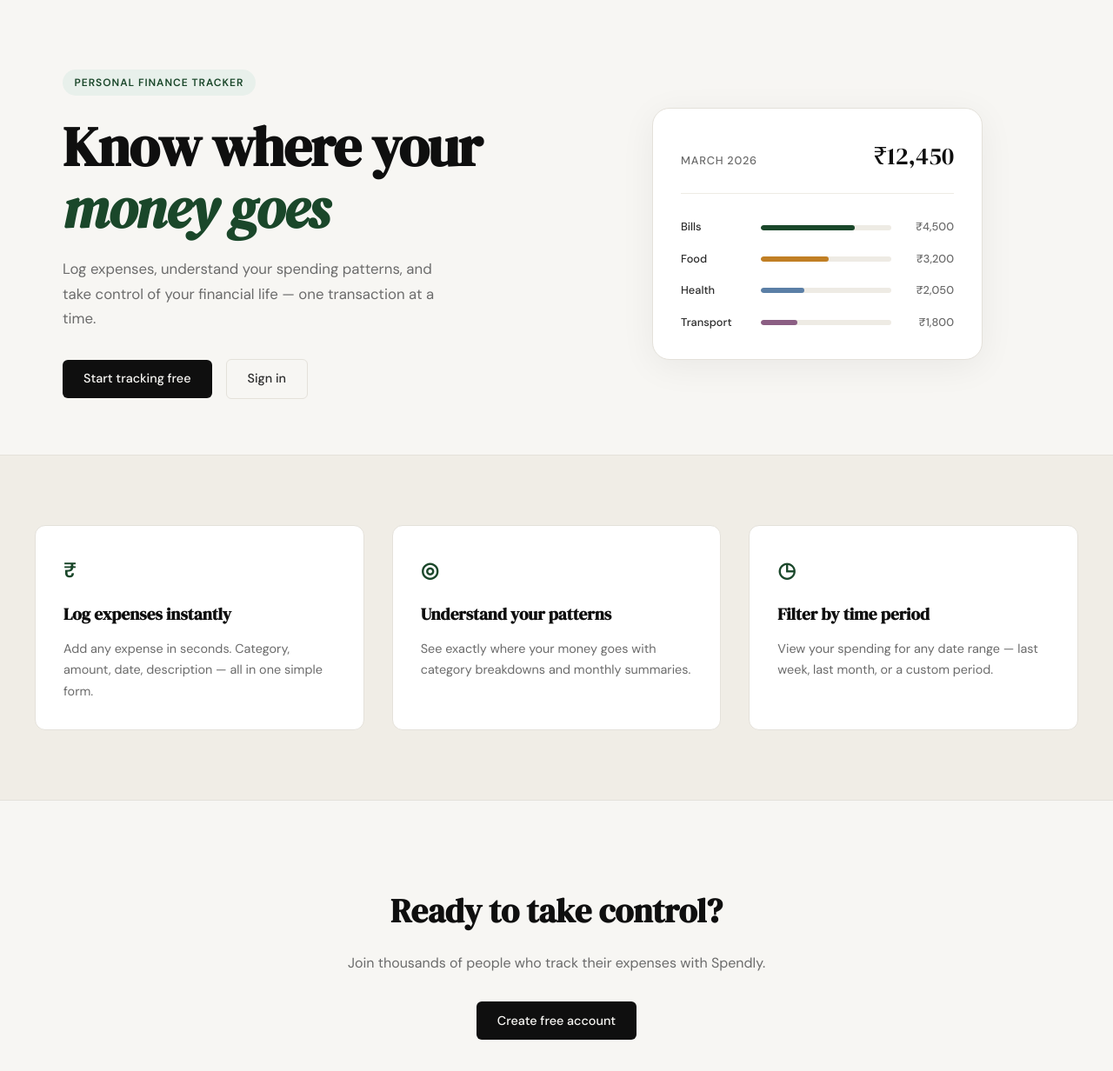
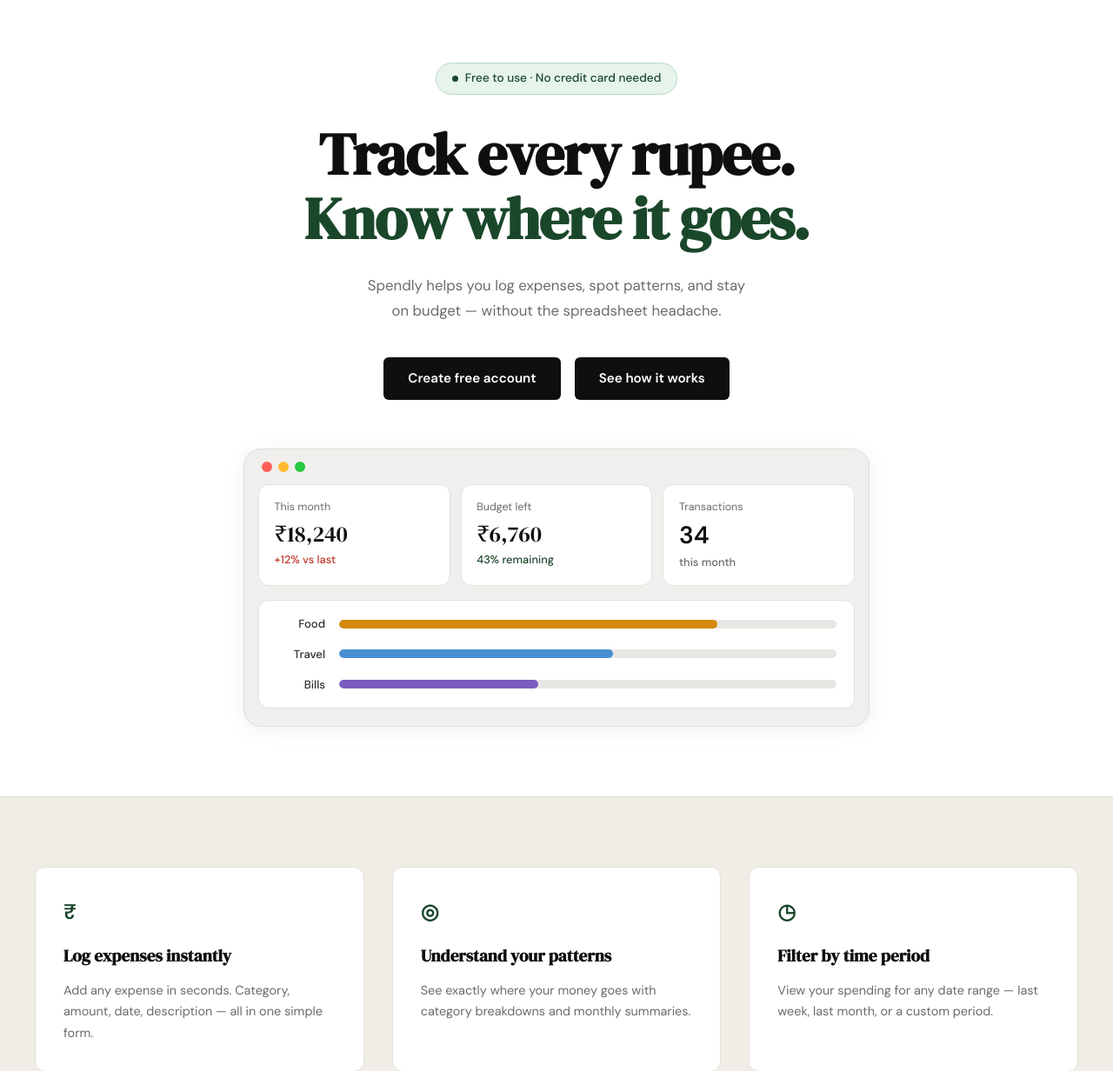
Before and after one commit to zakhmicr7/spendly, a Flask app: page / in a window 1280 px wide. Shown: the part 61-1293 px from the top of the page at 87% size. Run offline with Flask 3, Linux system fonts and the light colour scheme.

Commit message:
landing page: redesign hero section to match mockup

```diff
--- /dev/null
+++ b/static/css/landing.css
@@ -0,0 +1,210 @@
+/* ------------------------------------------------------------------ */
+/* Hero v2                                                             */
+/* ------------------------------------------------------------------ */
+
+.hero-v2 {
+    padding: 4.5rem 2rem 5rem;
+    text-align: center;
+    background: #fff;
+}
+
+.hero-v2-inner {
+    max-width: 720px;
+    margin: 0 auto;
+}
+
+/* Badge */
+
+.hero-v2-badge {
+    display: inline-flex;
+    align-items: center;
+    gap: 0.5rem;
+    background: #e6f4ec;
+    border: 1px solid #b8d9c4;
+    color: var(--accent);
+    font-size: 0.85rem;
+    font-weight: 500;
+    padding: 0.4rem 1.1rem;
+    border-radius: 999px;
+    margin-bottom: 2rem;
+}
+
+.hero-v2-dot {
+    width: 7px;
+    height: 7px;
+    border-radius: 50%;
+    background: var(--accent);
+    flex-shrink: 0;
+}
+
+/* Title */
+
+.hero-v2-title {
+    font-family: var(--font-display);
+    font-size: clamp(2.75rem, 6vw, 4.25rem);
+    line-height: 1.1;
+    color: var(--ink);
+    margin-bottom: 1.5rem;
+    letter-spacing: -0.02em;
+}
+
+.hero-v2-title-accent {
+    color: var(--accent);
+}
+
+/* Subtitle */
+
+.hero-v2-subtitle {
+    font-size: 1.05rem;
+    color: var(--ink-muted);
+    line-height: 1.7;
+    margin-bottom: 2.5rem;
+}
+
+/* Buttons */
+
+.hero-v2-actions {
+    display: flex;
+    justify-content: center;
+    gap: 1rem;
+    margin-bottom: 3.5rem;
+}
+
+.hero-v2-btn {
+    display: inline-block;
+    background: var(--ink);
+    color: #fff;
+    font-family: var(--font-body);
+    font-size: 0.95rem;
+    font-weight: 600;
+    padding: 0.75rem 1.75rem;
+    border-radius: var(--radius-sm);
+    transition: background 0.2s;
+    text-decoration: none;
+}
+
+.hero-v2-btn:hover {
+    background: var(--accent);
+}
+
+/* ------------------------------------------------------------------ */
+/* Mock dashboard                                                      */
+/* ------------------------------------------------------------------ */
+
+.mock-dash {
+    background: #f0efed;
+    border: 1px solid #e0ddd8;
+    border-radius: var(--radius-lg);
+    overflow: hidden;
+    text-align: left;
+    box-shadow: 0 4px 24px rgba(0, 0, 0, 0.06);
+}
+
+.mock-dash-titlebar {
+    display: flex;
+    align-items: center;
+    gap: 0.45rem;
+    padding: 0.9rem 1.25rem;
+}
+
+.mock-dash-dot {
+    width: 12px;
+    height: 12px;
+    border-radius: 50%;
+    display: inline-block;
+}
+
+.mock-dash-dot-red    { background: #ff5f57; }
+.mock-dash-dot-yellow { background: #febc2e; }
+.mock-dash-dot-green  { background: #28c840; }
+
+.mock-dash-body {
+    padding: 0 1rem 1.25rem;
+}
+
+/* Stat cards */
+
+.mock-dash-stats {
+    display: grid;
+    grid-template-columns: repeat(3, 1fr);
+    gap: 0.75rem;
+    margin-bottom: 1rem;
+}
+
+.mock-dash-stat {
+    background: #fff;
+    border: 1px solid #e4e1da;
+    border-radius: var(--radius-md);
+    padding: 1rem 1.1rem;
+}
+
+.mock-dash-stat-label {
+    font-size: 0.78rem;
+    color: var(--ink-muted);
+    margin-bottom: 0.35rem;
+}
+
+.mock-dash-stat-value {
+    font-family: var(--font-display);
+    font-size: 1.6rem;
+    color: var(--ink);
+    line-height: 1.15;
+    margin-bottom: 0.3rem;
+}
+
+.mock-dash-stat-plain {
+    font-family: var(--font-body);
+    font-weight: 700;
+    font-size: 1.75rem;
+}
+
+.mock-dash-stat-sub {
+    font-size: 0.8rem;
+    font-weight: 500;
+}
+
+.mock-dash-sub-danger { color: var(--danger); }
+.mock-dash-sub-accent { color: var(--accent); }
+.mock-dash-sub-muted  { color: var(--ink-muted); }
+
+/* Bar chart */
+
+.mock-dash-chart {
+    background: #fff;
+    border: 1px solid #e4e1da;
+    border-radius: var(--radius-md);
+    padding: 1rem 1.25rem;
+    display: flex;
+    flex-direction: column;
+    gap: 0.85rem;
+}
+
+.mock-dash-bar-row {
+    display: grid;
+    grid-template-columns: 56px 1fr;
+    align-items: center;
+    gap: 1rem;
+}
+
+.mock-dash-bar-label {
+    font-size: 0.82rem;
+    font-weight: 500;
+    color: var(--ink-soft);
+    text-align: right;
+}
+
+.mock-dash-bar-track {
+    height: 10px;
+    background: #e8e6e2;
+    border-radius: 999px;
+    overflow: hidden;
+}
+
+.mock-dash-bar-fill {
+    height: 100%;
+    border-radius: 999px;
+}
+
+.mock-dash-bar-food   { background: #d4890e; }
+.mock-dash-bar-travel { background: #4a8fd4; }
+.mock-dash-bar-bills  { background: #7a5cbf; }
--- a/templates/landing.html
+++ b/templates/landing.html
@@ -2,62 +2,82 @@
 
 {% block title %}Spendly — Track Every Rupee{% endblock %}
 
+{% block head %}
+<link rel="stylesheet" href="{{ url_for('static', filename='css/landing.css') }}">
+{% endblock %}
+
 {% block content %}
 
-<section class="hero">
-    <div class="hero-inner">
-        <div class="hero-badge">Personal Finance Tracker</div>
-        <h1 class="hero-title">
-            Know where your<br>
-            <em>money goes</em>
+<section class="hero-v2">
+    <div class="hero-v2-inner">
+
+        <div class="hero-v2-badge">
+            <span class="hero-v2-dot"></span>
+            Free to use &middot; No credit card needed
+        </div>
+
+        <h1 class="hero-v2-title">
+            Track every rupee.<br>
+            <span class="hero-v2-title-accent">Know where it goes.</span>
         </h1>
-        <p class="hero-subtitle">
-            Log expenses, understand your spending patterns,
-            and take control of your financial life —
-            one transaction at a time.
+
+        <p class="hero-v2-subtitle">
+            Spendly helps you log expenses, spot patterns, and stay<br>
+            on budget &mdash; without the spreadsheet headache.
         </p>
-        <div class="hero-actions">
-            <a href="{{ url_for('register') }}" class="btn-primary">Start tracking free</a>
-            <a href="{{ url_for('login') }}" class="btn-ghost">Sign in</a>
+
+        <div class="hero-v2-actions">
+            <a href="{{ url_for('register') }}" class="hero-v2-btn">Create free account</a>
+            <a href="#" class="hero-v2-btn">See how it works</a>
         </div>
-    </div>
-    <div class="hero-visual">
-        <div class="mock-card">
-            <div class="mock-card-header">
-                <span class="mock-label">March 2026</span>
-                <span class="mock-total">₹12,450</span>
+
+        <div class="mock-dash">
+            <div class="mock-dash-titlebar">
+                <span class="mock-dash-dot mock-dash-dot-red"></span>
+                <span class="mock-dash-dot mock-dash-dot-yellow"></span>
+                <span class="mock-dash-dot mock-dash-dot-green"></span>
             </div>
-            <div class="mock-bars">
-                <div class="mock-bar-row">
-                    <span class="mock-cat">Bills</span>
-                    <div class="mock-bar-track">
-                        <div class="mock-bar" style="width: 72%"></div>
+            <div class="mock-dash-body">
+                <div class="mock-dash-stats">
+                    <div class="mock-dash-stat">
+                        <div class="mock-dash-stat-label">This month</div>
+                        <div class="mock-dash-stat-value">₹18,240</div>
+                        <div class="mock-dash-stat-sub mock-dash-sub-danger">+12% vs last</div>
                     </div>
-                    <span class="mock-amt">₹4,500</span>
+                    <div class="mock-dash-stat">
+                        <div class="mock-dash-stat-label">Budget left</div>
+                        <div class="mock-dash-stat-value">₹6,760</div>
+                        <div class="mock-dash-stat-sub mock-dash-sub-accent">43% remaining</div>
+                    </div>
+                    <div class="mock-dash-stat">
+                        <div class="mock-dash-stat-label">Transactions</div>
+                        <div class="mock-dash-stat-value mock-dash-stat-plain">34</div>
+                        <div class="mock-dash-stat-sub mock-dash-sub-muted">this month</div>
+                    </div>
                 </div>
-                <div class="mock-bar-row">
-                    <span class="mock-cat">Food</span>
-                    <div class="mock-bar-track">
-                        <div class="mock-bar mock-bar-2" style="width: 52%"></div>
+                <div class="mock-dash-chart">
+                    <div class="mock-dash-bar-row">
+                        <span class="mock-dash-bar-label">Food</span>
+                        <div class="mock-dash-bar-track">
+                            <div class="mock-dash-bar-fill mock-dash-bar-food" style="width: 76%"></div>
+                        </div>
                     </div>
-                    <span class="mock-amt">₹3,200</span>
-                </div>
-                <div class="mock-bar-row">
-                    <span class="mock-cat">Health</span>
-                    <div class="mock-bar-track">
-                        <div class="mock-bar mock-bar-3" style="width: 33%"></div>
+                    <div class="mock-dash-bar-row">
+                        <span class="mock-dash-bar-label">Travel</span>
+                        <div class="mock-dash-bar-track">
+                            <div class="mock-dash-bar-fill mock-dash-bar-travel" style="width: 55%"></div>
+                        </div>
                     </div>
-                    <span class="mock-amt">₹2,050</span>
-                </div>
-                <div class="mock-bar-row">
-                    <span class="mock-cat">Transport</span>
-                    <div class="mock-bar-track">
-                        <div class="mock-bar mock-bar-4" style="width: 28%"></div>
+                    <div class="mock-dash-bar-row">
+                        <span class="mock-dash-bar-label">Bills</span>
+                        <div class="mock-dash-bar-track">
+                            <div class="mock-dash-bar-fill mock-dash-bar-bills" style="width: 40%"></div>
+                        </div>
                     </div>
-                    <span class="mock-amt">₹1,800</span>
                 </div>
             </div>
         </div>
+
     </div>
 </section>
 
```
